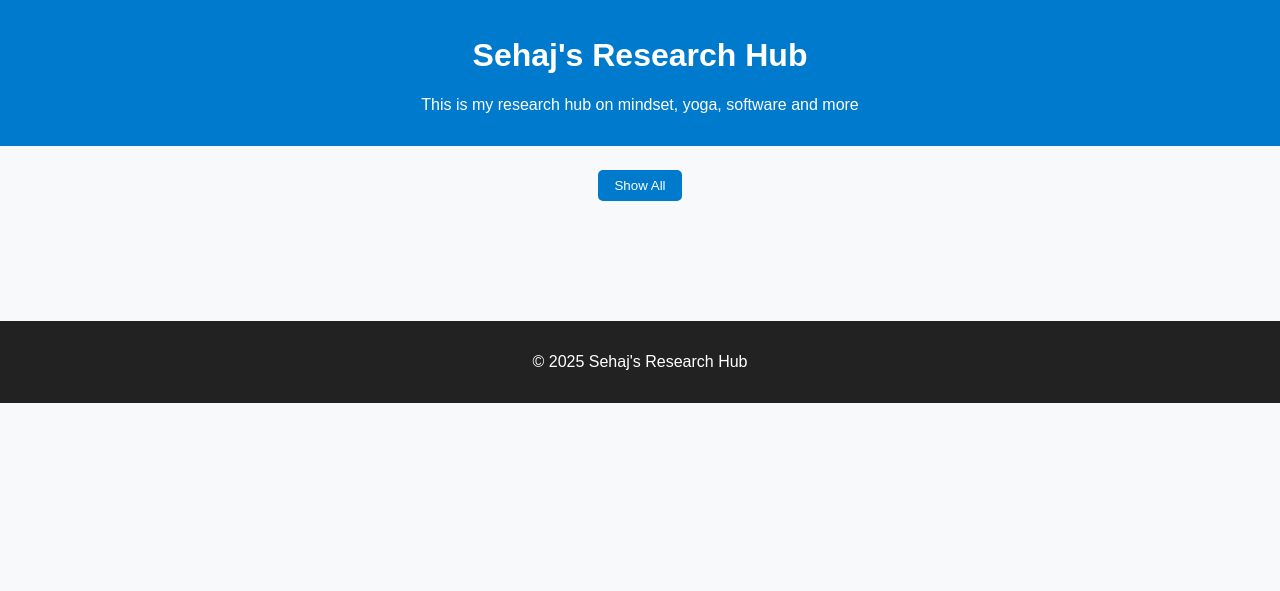
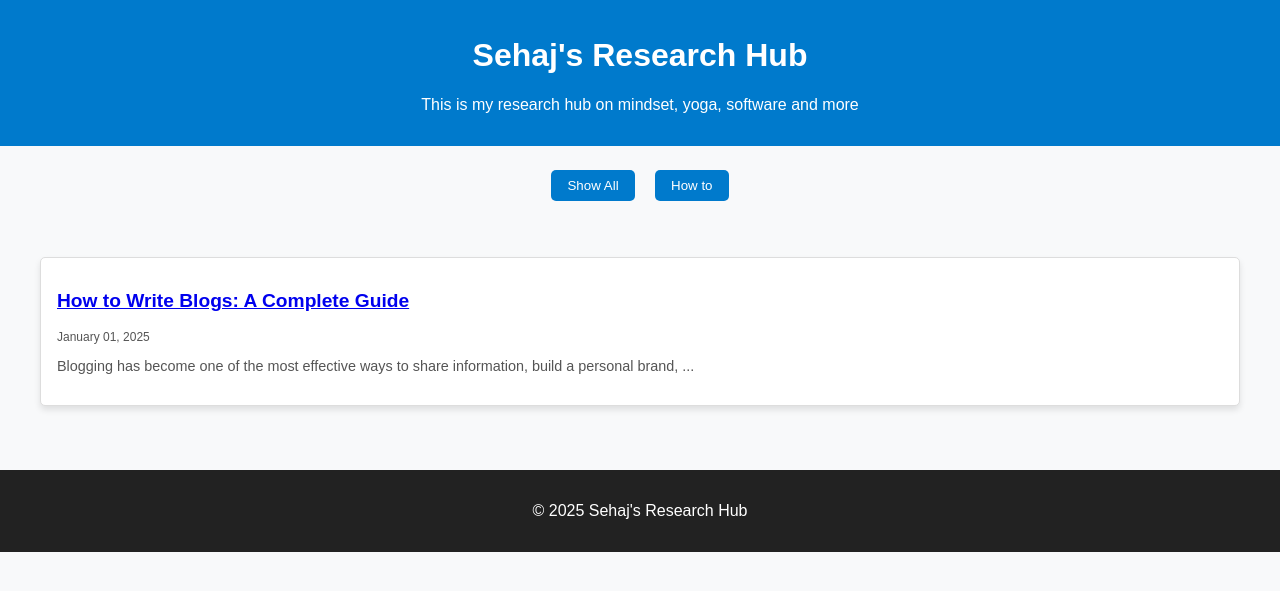
Before and after one commit to sehaj97/Blogging, a Jekyll site: the page built from index.md, in a window 1280 px wide. Shown: the top 591 px of the page. Built offline with Jekyll 4.4.1, drawn with Linux system fonts in a browser that asks for light colours.

Commit message:
Update and rename yyyy-mm-dd-title.md to 2025-01-01-title.md

```diff
--- a/_posts/yyyy-mm-dd-title.md
+++ b/_posts/2025-01-01-title.md
@@ -1,7 +1,7 @@
 ---
 layout: post
 title: "How to Write Blogs: A Complete Guide"
-date: yyyy-mm-dd
+date: 2025-01-01
 categories: [how to]
 ---
 
```
